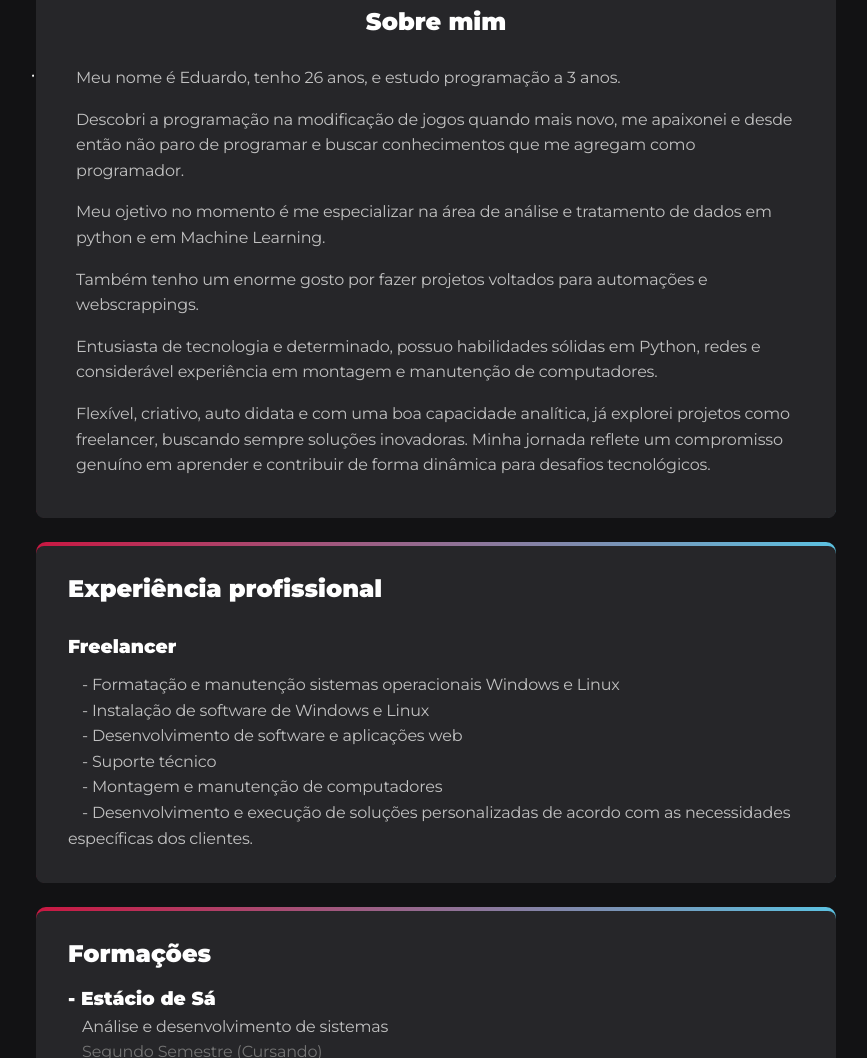
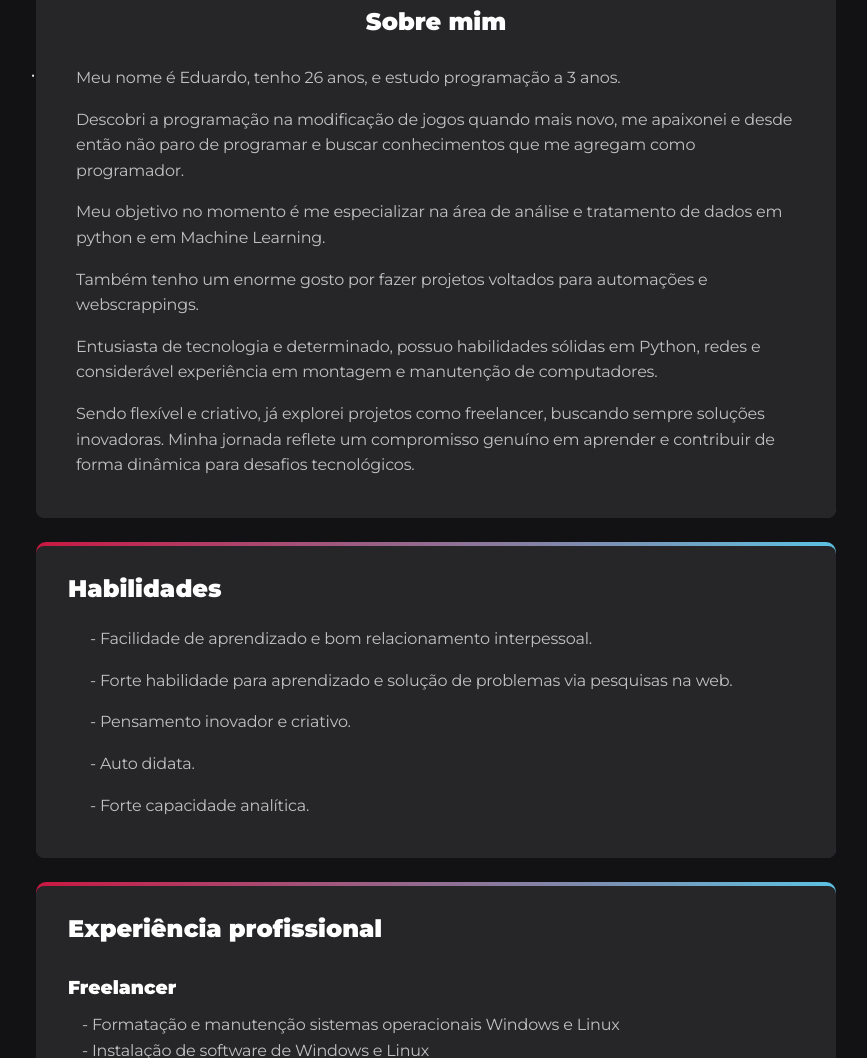
Before and after one commit to edududs/edududs.github.io, a plain HTML site: page index.html in a window 1280 px wide. Shown: the part 321-1379 px from the top of the page, without its empty margins (204-1071 px from the left). Drawn offline with Linux system fonts and the light colour scheme.

Commit message:
Add skills

```diff
--- a/index.html
+++ b/index.html
@@ -36,7 +36,7 @@
             conhecimentos que me agregam como programador.
           </p>
           <p>
-            Meu ojetivo no momento é me especializar na área de análise e tratamento de dados em python e em Machine Learning.
+            Meu objetivo no momento é me especializar na área de análise e tratamento de dados em python e em Machine Learning.
           </p>
           <p>
             Também tenho um enorme gosto por fazer projetos voltados para automações e webscrappings.
@@ -48,11 +48,23 @@
 
           </p>
           <p>
-            Flexível, criativo, auto didata e com uma boa capacidade analítica, já explorei projetos como
+            Sendo flexível e criativo, já explorei projetos como
             freelancer, buscando sempre soluções inovadoras. Minha
             jornada reflete um compromisso genuíno em aprender e
             contribuir de forma dinâmica para desafios tecnológicos.
           </p>
+        </div>
+      </section>
+      <section class="habilities">
+        <div>
+          <h2>Habilidades</h2>
+          <ul>
+            <li><p>- Facilidade de aprendizado e bom relacionamento interpessoal.</p></li>
+            <li><p>- Forte habilidade para aprendizado e solução de problemas via pesquisas na web.</p></li>
+            <li><p>- Pensamento inovador e criativo.</p></li>
+            <li><p>- Auto didata.</p></li>
+            <li><p>- Forte capacidade analítica.</p></li>
+          </ul>
         </div>
       </section>
       <section class="formations">
--- a/styles.css
+++ b/styles.css
@@ -111,7 +111,7 @@ section ul li:hover {
   border: 1px solid #555555;
 }
 
-.formations div ul li, .languages div ul li {
+.formations div ul li, .languages div ul li, .habilities div ul li {
   transition: none;
   transform: none;
 }
@@ -135,7 +135,7 @@ section ul li:hover {
 
 }
 
-.experiences ul , .languages ul{
+.experiences ul , .languages ul, .habilities ul {
   display: block;
 }
 
```
Also changed, not shown: resume.html (+5 -0 lines).
